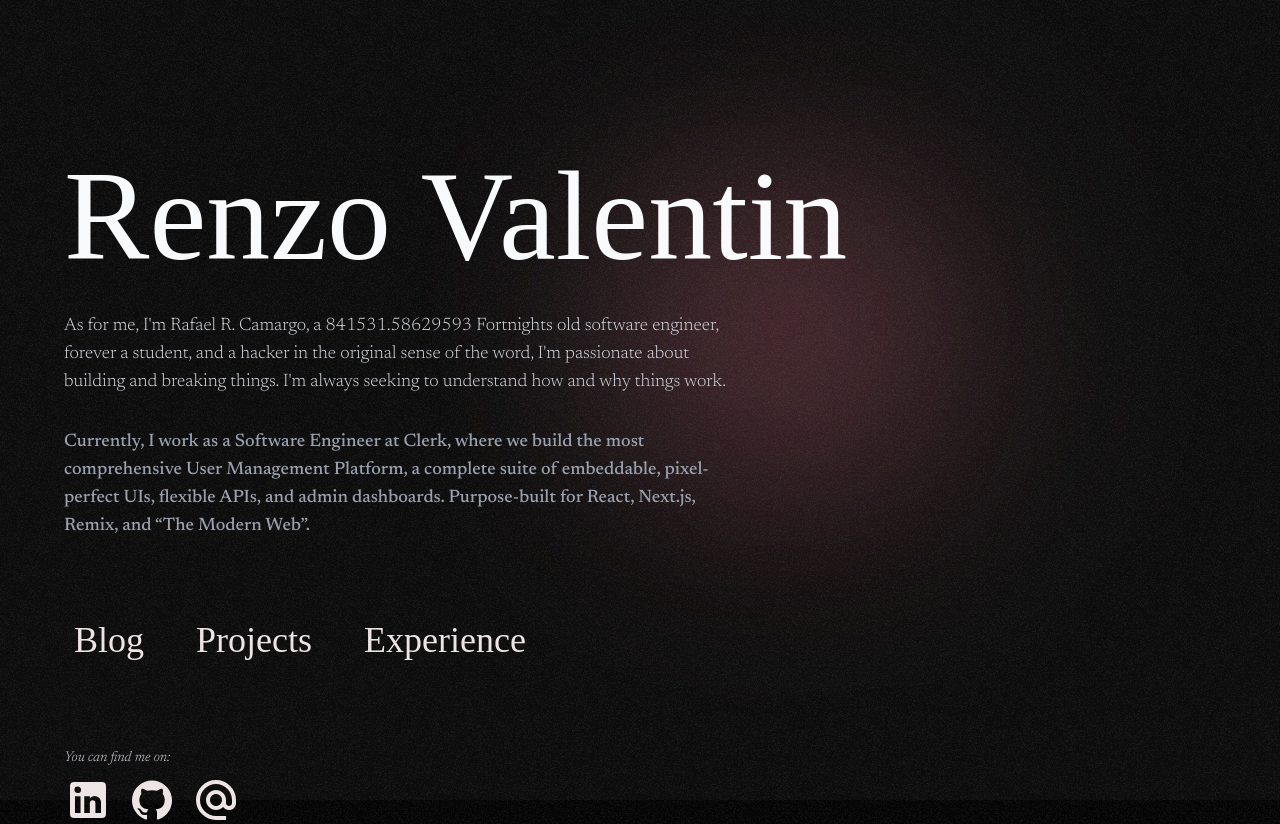
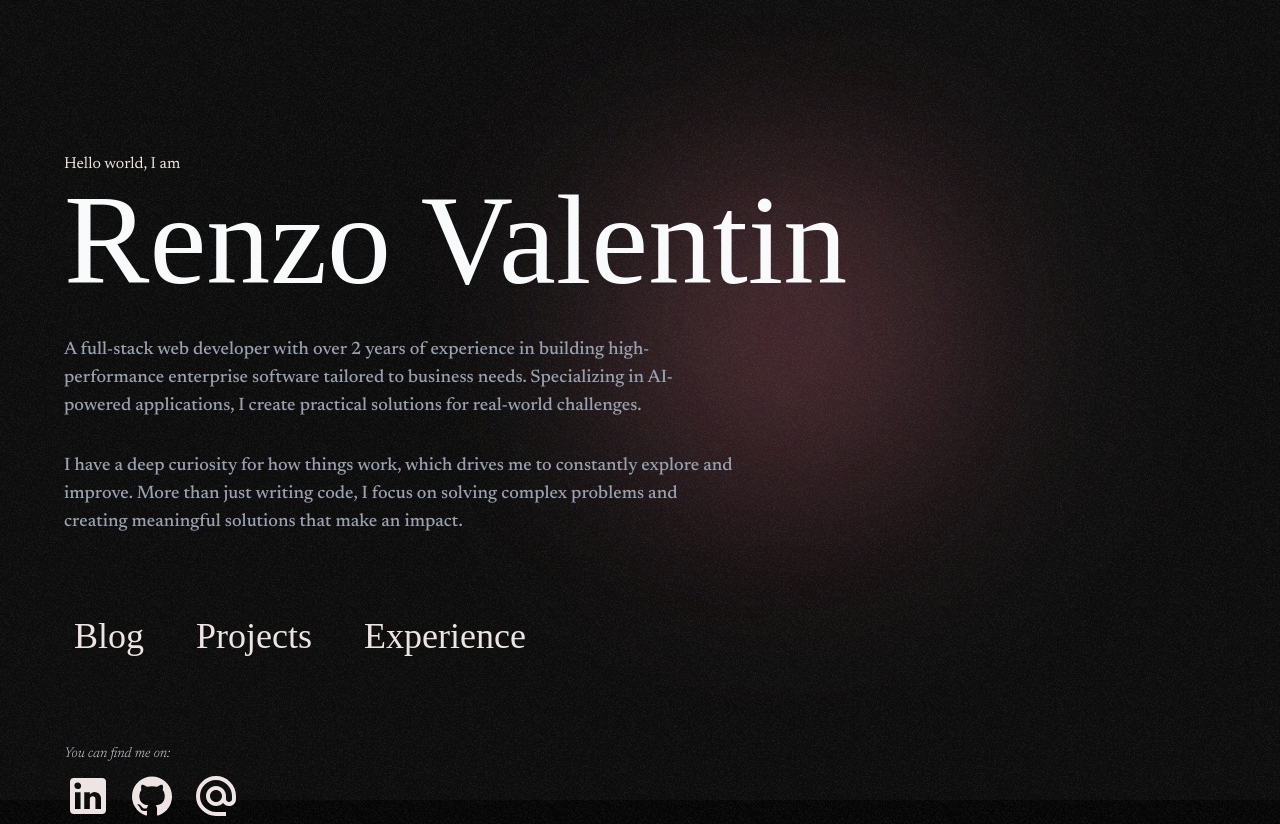
Before and after one commit to renzofbn/portfolio, an Astro site: page / in a window 1280 px wide. Built offline with nearby package versions, Linux system fonts and the light colour scheme; Astro itself is replaced by a stand-in of ours; a web font is replaced by a local one.

Commit message:
Updates hero section and enhances text selection styling
Modifies hero section to include a greeting and updated content
Improves text selection styling with new background and text color
Removes outdated TODO file

```diff
--- a/src/components/hero.astro
+++ b/src/components/hero.astro
@@ -11,22 +11,26 @@ const tags = ["<h1>", "</h1>", "Experience"];
     <div class="ball" style="--delay:-10s;--size:0.3;--speed:15s;"></div>
   </div>
   <section class="showcase px-16">
-    <h1 class="text-gray-50 text-9xl font-bold pt-38
-    monomakh-regular">
-      Renzo Valentin
-    </h1>
+    <div class="pt-38">
+      <span> Hello world, I am </span>
+      <h1 class="text-gray-50 text-9xl font-bold
+      monomakh-regular">
+        Renzo Valentin
+      </h1>
+    </div>
+
     <div class="my-8 space-y-8">
-      <p class="text-gray-300 text-lg font-light max-w-2xl">
-        As for me, I'm Rafael R. Camargo, a 841531.58629593 Fortnights old
-        software engineer, forever a student, and a hacker in the original sense
-        of the word, I'm passionate about building and breaking things. I'm
-        always seeking to understand how and why things work.
+      <p class="text-gray-400 text-lg font-medium max-w-2xl">
+        A full-stack web developer with over 2 years of experience in building
+        high-performance enterprise software tailored to business needs.
+        Specializing in AI-powered applications, I create practical solutions
+        for real-world challenges.
       </p>
       <p class="text-gray-400 text-lg font-medium max-w-2xl">
-        Currently, I work as a Software Engineer at Clerk, where we build the
-        most comprehensive User Management Platform, a complete suite of
-        embeddable, pixel-perfect UIs, flexible APIs, and admin dashboards.
-        Purpose-built for React, Next.js, Remix, and “The Modern Web”.
+        I have a deep curiosity for how things work, which drives me to
+        constantly explore and improve. More than just writing code, I focus on
+        solving complex problems and creating meaningful solutions that make an
+        impact.
       </p>
     </div>
     <div class="flex mt-20 gap-8 font-extrabold text-4xl">
--- a/src/styles/global.css
+++ b/src/styles/global.css
@@ -13,6 +13,14 @@ body {
 *::after {
   box-sizing: border-box;
 }
+
+::selection {
+  background-color: #ffcc00;
+  /* Color de fondo amarillo */
+  color: #000;
+  /* Color del texto negro */
+}
+
 
 body {
   margin: 0;
--- /dev/null
+++ b/todo.md
@@ -0,0 +1,8 @@
+# My portfolio
+
+## 1. Todo
+
+### Responsive design
+
+  - [] Poner el texto final a ambos parrafos
+  - [] Hacer el diseño responsive
```
Also changed, not shown: 1 other file.
